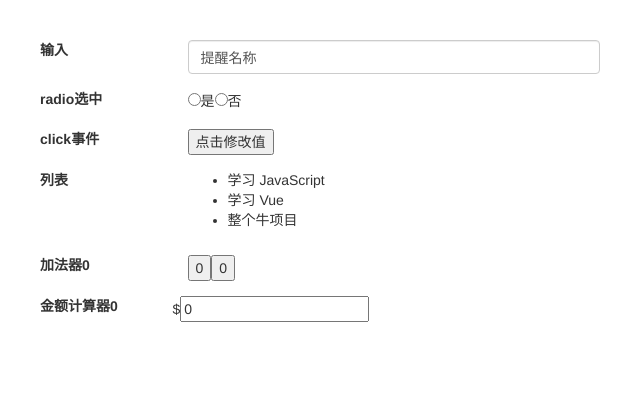
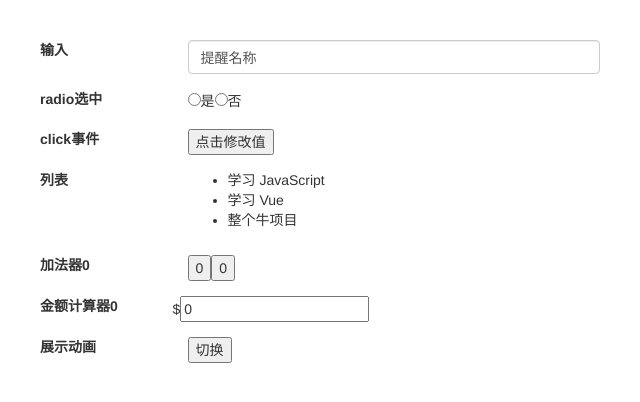
Before and after one commit to caijinlin/vue-webpack-demo, a Vue app: page / in a window 1280 px wide. Shown: the top 402 px of the page, without its empty margins (0-640 px from the left). Built offline with nearby package versions, Linux system fonts and the light colour scheme.

Commit message:
MOD transition

```diff
--- a/src/components/Baisc/Index.vue
+++ b/src/components/Baisc/Index.vue
@@ -43,11 +43,26 @@
       <label class="col-md-3 control-label">金额计算器{{ price }}</label>
       <currency-input v-model="price"></currency-input>
     </div>
+    <div class="form-group row">
+      <label class="col-md-3 control-label">展示动画</label>
+      <div class="col-md-9">
+        <button v-on:click="toggleShow">切换</button>
+        <transition name="fade">
+          <p v-if="show">hello</p>
+        </transition>
+      </div>
+    </div>
   </div>
 </template>
 <style type="text/css">
   .block-basic {
     padding: 40px;
+  }
+  .fade-enter-active, .fade-leave-active {
+    transition: opacity .5s
+  }
+  .fade-enter, .fade-leave-active {
+    opacity: 0
   }
 </style>
 <script>
@@ -55,6 +70,7 @@
   export default {
     data () {
       return {
+        show: false,
         total: 0,
         name: '提醒名称',
         is_checked: '',
@@ -72,6 +88,9 @@
       },
       incrementTotal () {
         this.total += 1
+      },
+      toggleShow () {
+        this.show = !this.show
       }
     },
     components: {
```
